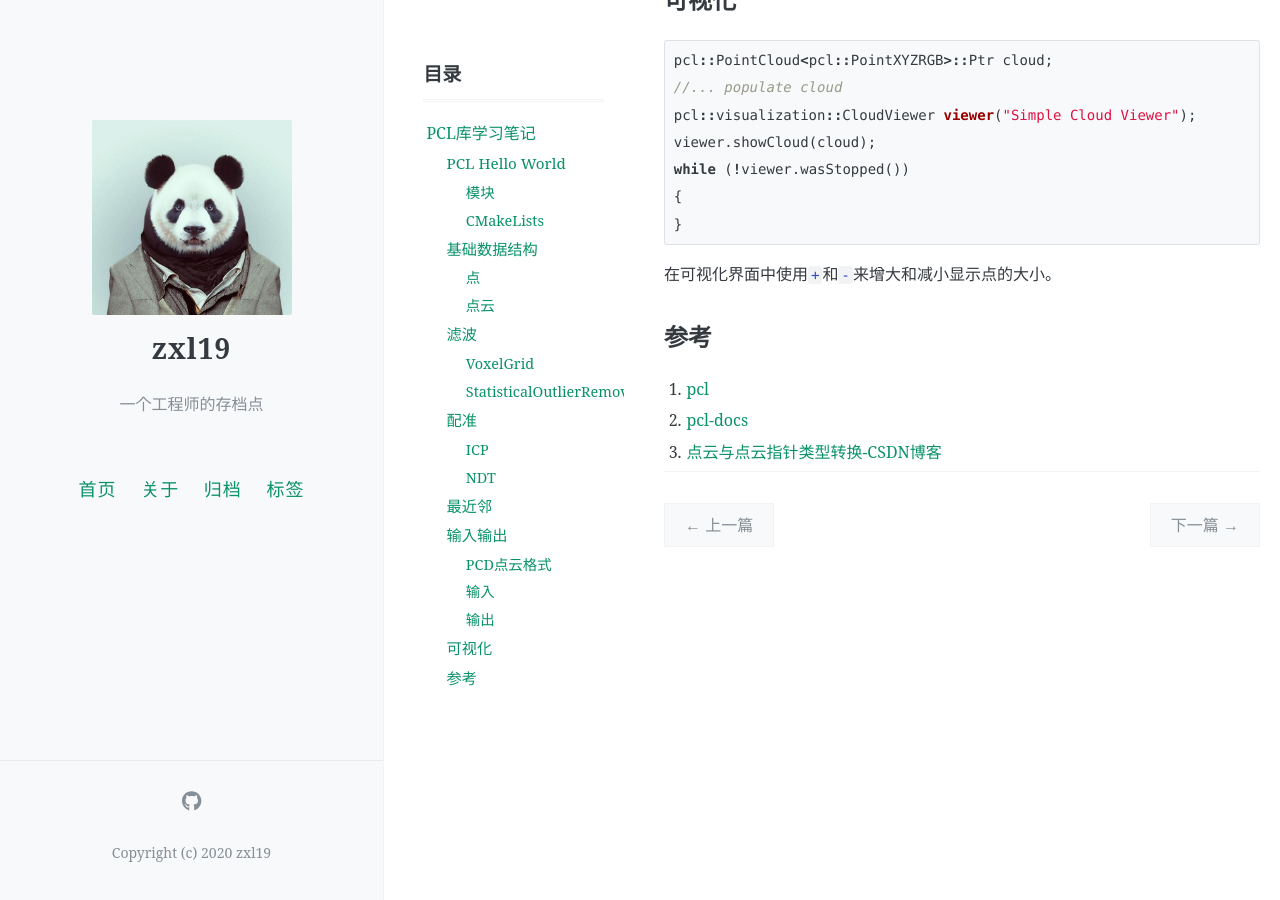
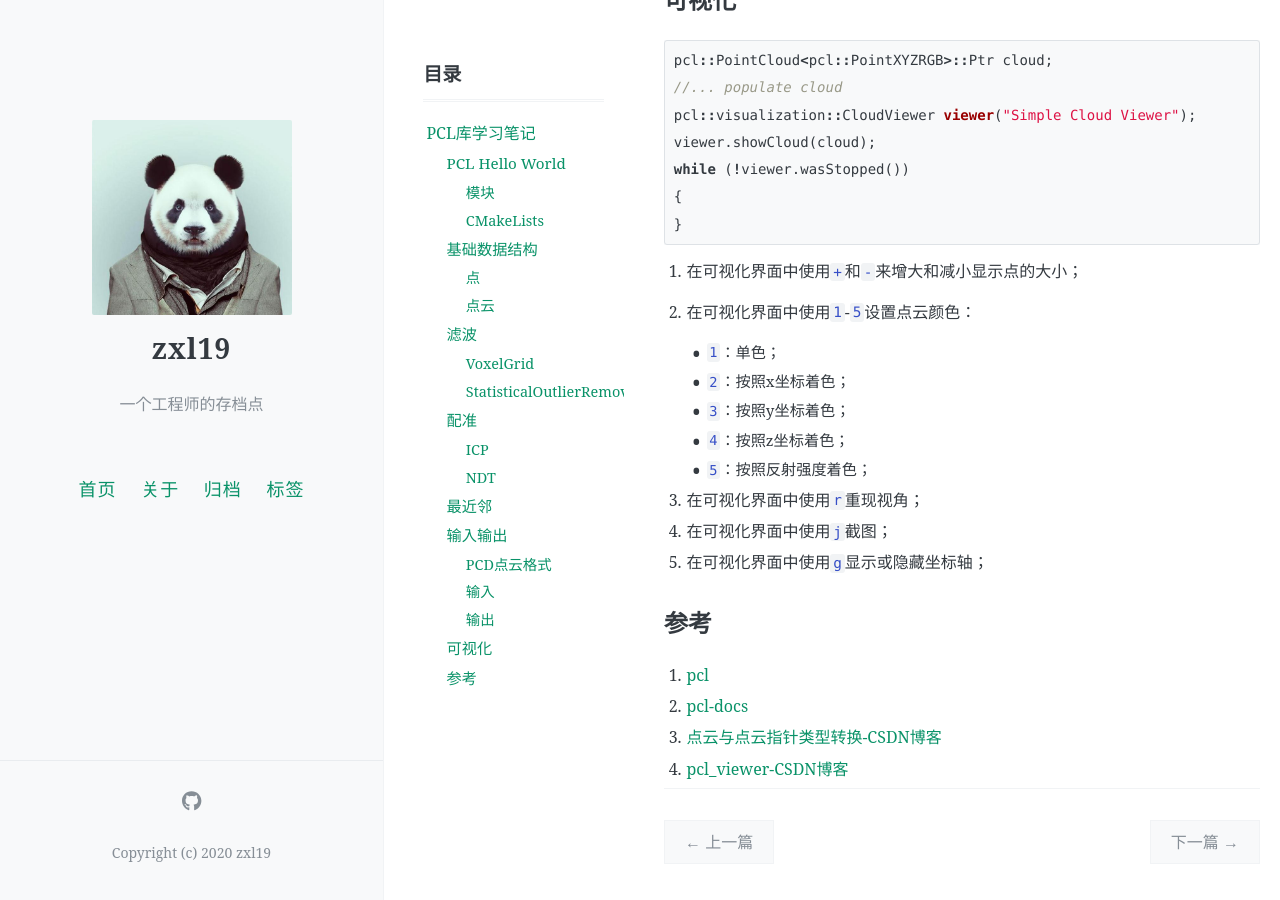
Before and after one commit to zxl19/zxl19.github.io, a Jekyll site: the page built from _posts/2021-11-28-pcl-note.md, in a window 1280 px wide and 900 px high, scrolled down 4682 px. Built offline with Jekyll 4.4.1, drawn with Linux system fonts in a browser that asks for light colours; comment, search, counter and statistics services are not loaded.

Commit message:
Update Posts

````diff
--- a/_posts/2021-11-28-pcl-note.md
+++ b/_posts/2021-11-28-pcl-note.md
@@ -208,10 +208,22 @@ while (!viewer.wasStopped())
 }
 ```
 
-在可视化界面中使用`+`和`-`来增大和减小显示点的大小。
+1. 在可视化界面中使用`+`和`-`来增大和减小显示点的大小；
+2. 在可视化界面中使用`1`-`5`设置点云颜色：
+
+    - `1`：单色；
+    - `2`：按照x坐标着色；
+    - `3`：按照y坐标着色；
+    - `4`：按照z坐标着色；
+    - `5`：按照反射强度着色；
+
+3. 在可视化界面中使用`r`重现视角；
+4. 在可视化界面中使用`j`截图；
+5. 在可视化界面中使用`g`显示或隐藏坐标轴；
 
 ## 参考
 
 1. [pcl](https://pcl.readthedocs.io/en/latest/)
 2. [pcl-docs](https://pcl-docs.readthedocs.io/en/latest/)
 3. [点云与点云指针类型转换-CSDN博客](https://blog.csdn.net/h287850870/article/details/80988552)
+4. [pcl_viewer-CSDN博客](https://blog.csdn.net/qq_39779233/article/details/106985091)
````
Also changed, not shown: _posts/2022-07-20-tikz-note.md (+2 -1 lines).
